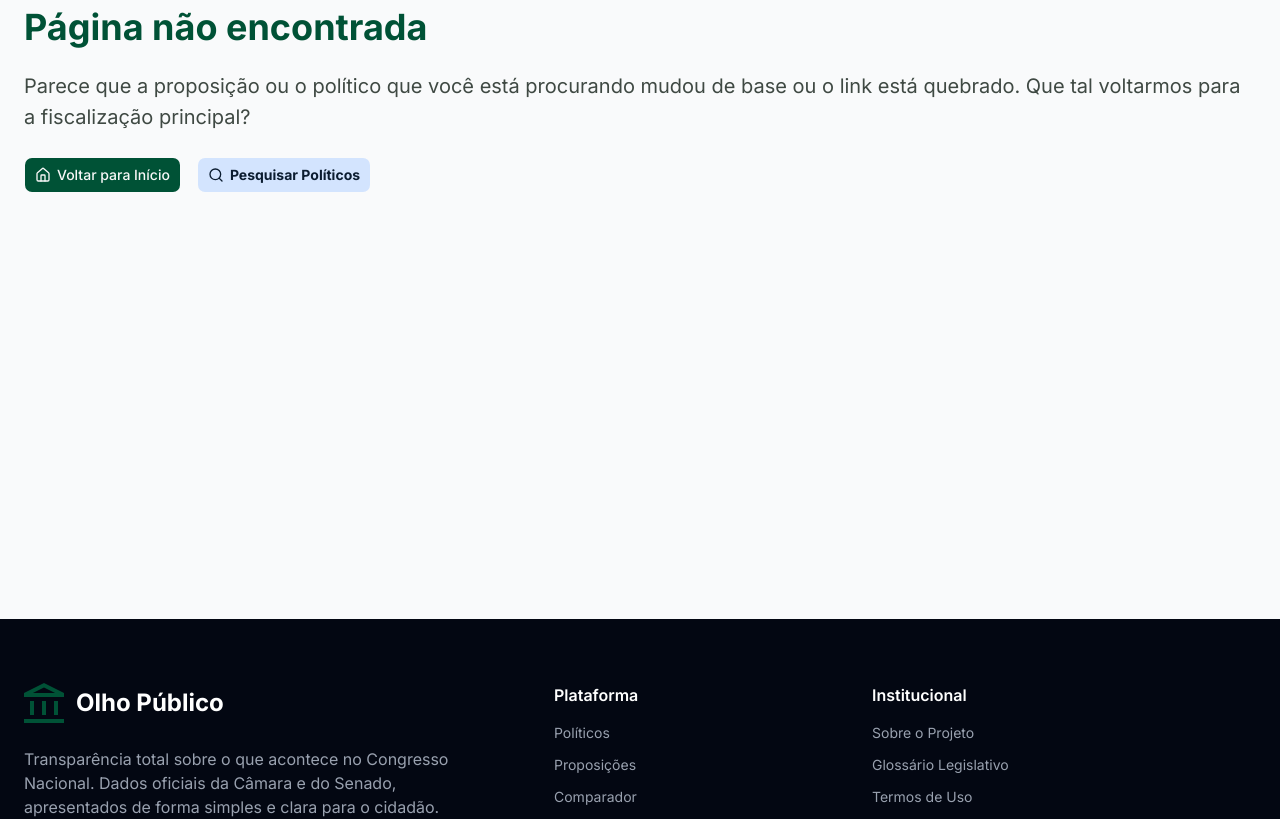
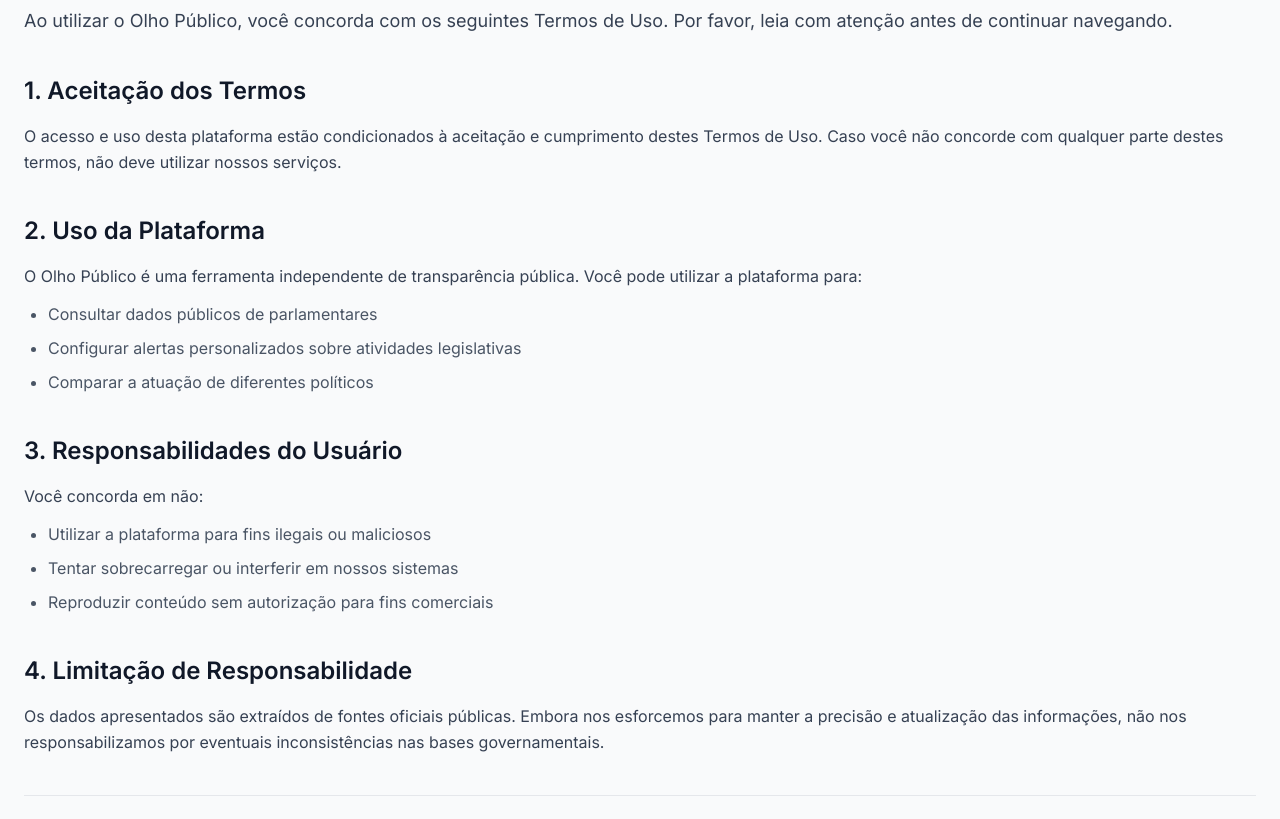
Before and after one commit to lucianakyoko/olhopublico, a Next.js app: page /termos-uso in a window 1280 px wide. Before the commit this address had no page. Shown: the part 262-1081 px from the top of the page. Built offline with nearby package versions, Linux system fonts and the light colour scheme.

Commit message:
feat: add TermsPage

```diff
--- /dev/null
+++ b/src/app/termos-uso/page.tsx
@@ -0,0 +1,59 @@
+export default function TermsPage() {
+  return (
+    <div className="min-h-screen bg-gray-50">
+      <div className="max-w-7xl mx-auto px-6 py-16">
+        <div className="mb-12">
+          <h1 className="text-4xl font-bold text-gray-900 mb-3">Termos de Uso</h1>
+          <p className="text-gray-500">Última atualização: 31 de Março de 2026</p>
+        </div>
+
+        <div className="space-y-10 text-gray-700 leading-relaxed">
+          <p className="text-lg">
+            Ao utilizar o Olho Público, você concorda com os seguintes Termos de Uso.
+            Por favor, leia com atenção antes de continuar navegando.
+          </p>
+
+          <div>
+            <h2 className="text-2xl font-semibold text-gray-900 mb-4">1. Aceitação dos Termos</h2>
+            <p>
+              O acesso e uso desta plataforma estão condicionados à aceitação e cumprimento destes Termos de Uso.
+              Caso você não concorde com qualquer parte destes termos, não deve utilizar nossos serviços.
+            </p>
+          </div>
+
+          <div>
+            <h2 className="text-2xl font-semibold text-gray-900 mb-4">2. Uso da Plataforma</h2>
+            <p>O Olho Público é uma ferramenta independente de transparência pública. Você pode utilizar a plataforma para:</p>
+            <ul className="list-disc pl-6 space-y-2 mt-3 text-gray-600">
+              <li>Consultar dados públicos de parlamentares</li>
+              <li>Configurar alertas personalizados sobre atividades legislativas</li>
+              <li>Comparar a atuação de diferentes políticos</li>
+            </ul>
+          </div>
+
+          <div>
+            <h2 className="text-2xl font-semibold text-gray-900 mb-4">3. Responsabilidades do Usuário</h2>
+            <p>Você concorda em não:</p>
+            <ul className="list-disc pl-6 space-y-2 mt-3 text-gray-600">
+              <li>Utilizar a plataforma para fins ilegais ou maliciosos</li>
+              <li>Tentar sobrecarregar ou interferir em nossos sistemas</li>
+              <li>Reproduzir conteúdo sem autorização para fins comerciais</li>
+            </ul>
+          </div>
+
+          <div>
+            <h2 className="text-2xl font-semibold text-gray-900 mb-4">4. Limitação de Responsabilidade</h2>
+            <p>
+              Os dados apresentados são extraídos de fontes oficiais públicas. Embora nos esforcemos para manter a precisão
+              e atualização das informações, não nos responsabilizamos por eventuais inconsistências nas bases governamentais.
+            </p>
+          </div>
+
+          <div className="pt-8 border-t border-gray-200 text-sm text-gray-500">
+            Ao continuar utilizando o Olho Público, você confirma que leu, compreendeu e concorda com estes Termos de Uso.
+          </div>
+        </div>
+      </div>
+    </div>
+  );
+}
```
